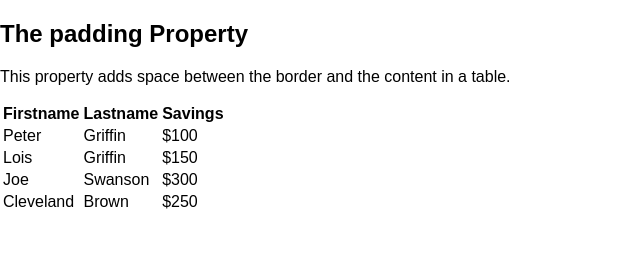
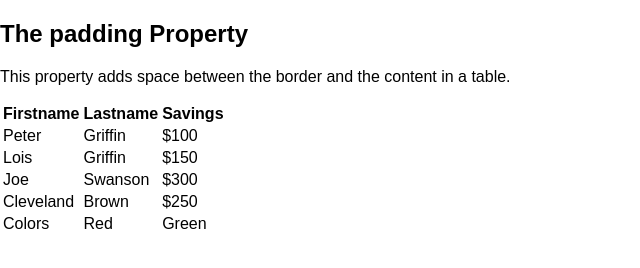
Before and after one commit to gowthamap/css-study, a plain HTML site: page Table/index.html in a window 1280 px wide. Shown: the whole page, without its empty margins (0-640 px from the left). Drawn offline with nearby package versions, Linux system fonts and the light colour scheme; files that its build step writes are made by us from their sources.

Commit message:
feat: add more table row

```diff
--- a/Table/index.html
+++ b/Table/index.html
@@ -40,6 +40,11 @@
         <td>Brown</td>
         <td>$250</td>
       </tr>
+      <tr>
+        <td>Colors</td>
+        <td>Red</td>
+        <td>Green</td>
+      </tr>
     </table>
   </body>
 </html>
```
